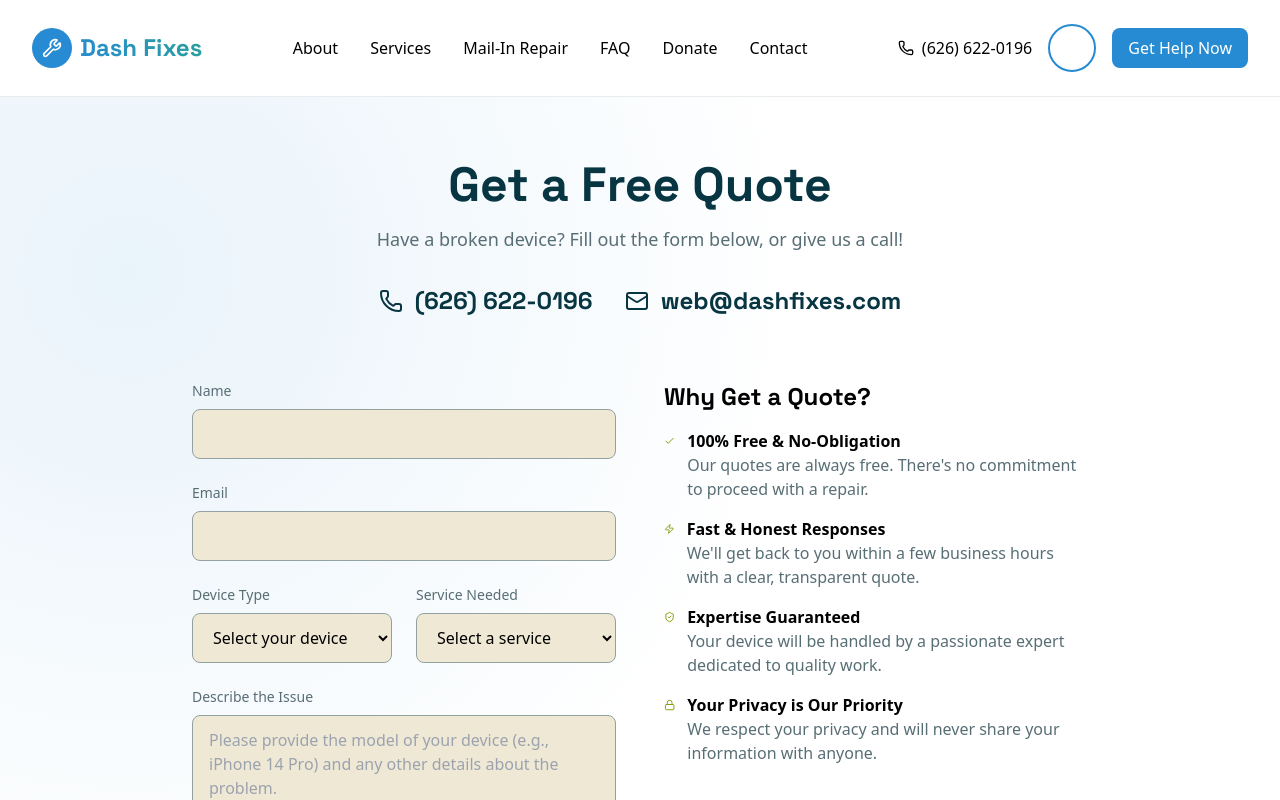
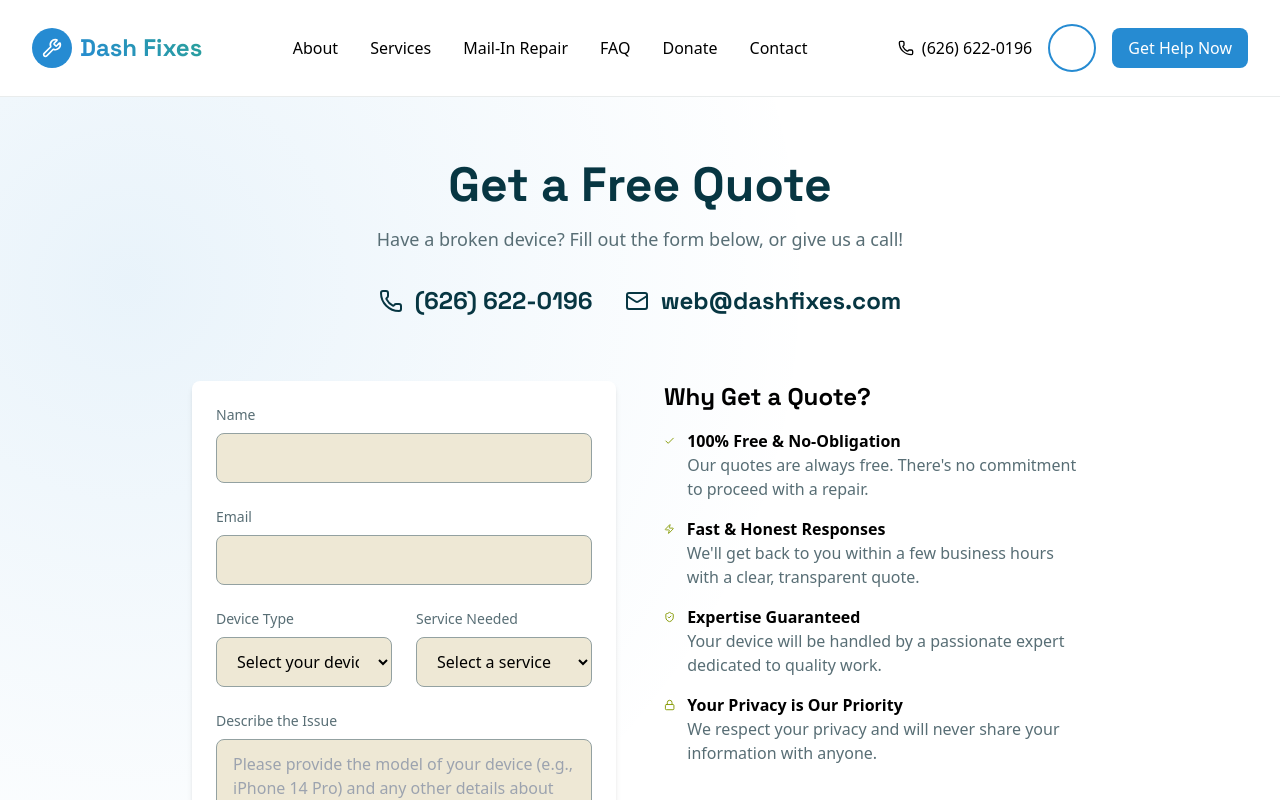
Before and after one commit to debugonezero/dash-fixes-v2, a Next.js app: page /contact in a window 1280 px wide. Shown: the top 800 px of the page. Built offline with nearby package versions, Linux system fonts and the light colour scheme.

Commit message:
Add wrapper div to ContactForm for proper dark mode background visibility

```diff
--- a/src/app/ContactForm.tsx
+++ b/src/app/ContactForm.tsx
@@ -109,6 +109,7 @@ const ContactForm = () => {
   };
 
   return (
+    <div className="bg-white dark:bg-solarized-dark p-6 rounded-lg shadow-md">
       <form id="contact-form" className="space-y-6" onSubmit={handleSubmit}>
         <div>
           <label
@@ -252,6 +253,7 @@ const ContactForm = () => {
           </div>
         )}
       </form>
+    </div>
   );
 };
 
```
Lines whose indentation alone changed are shown as unchanged.
